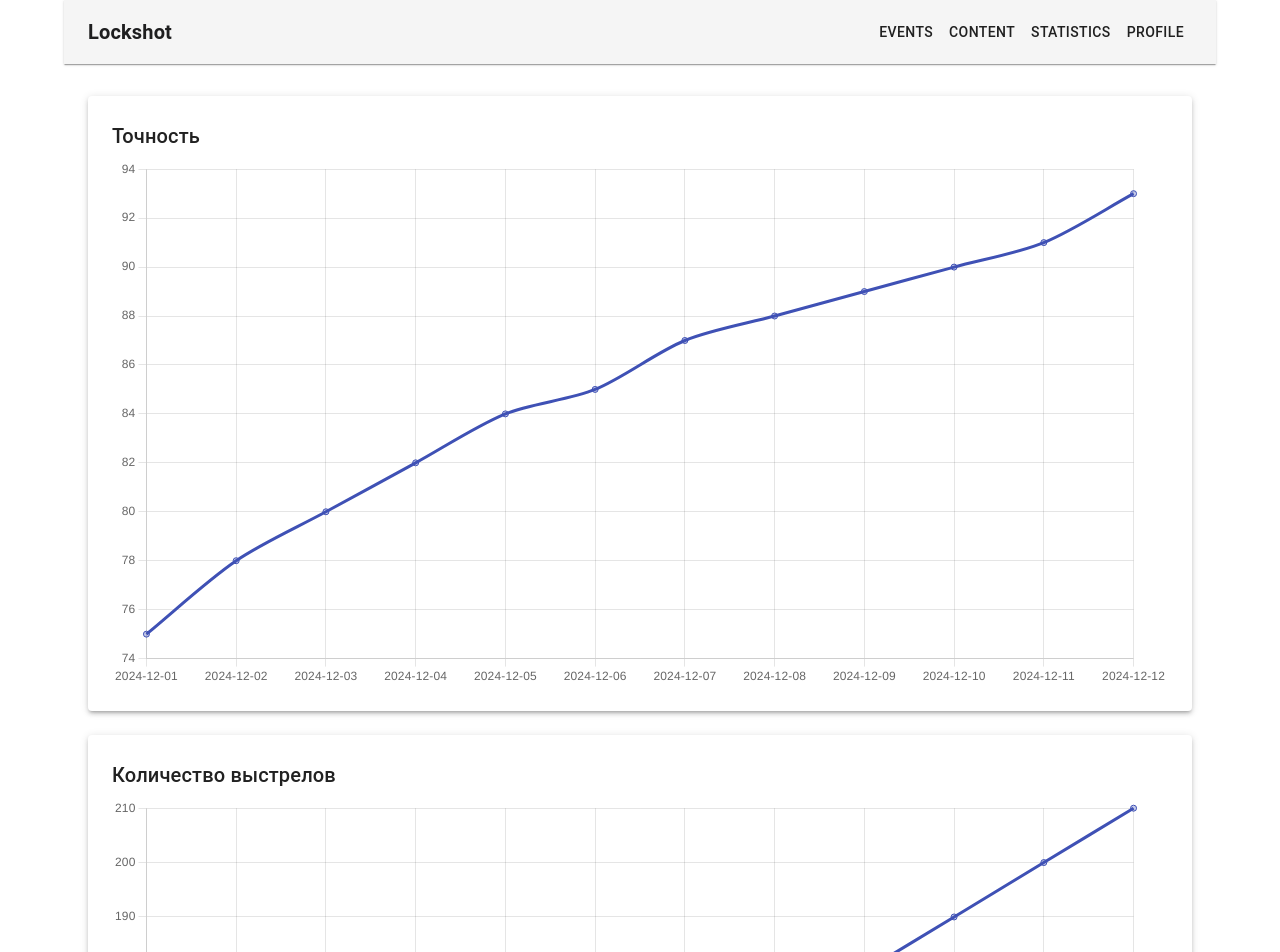
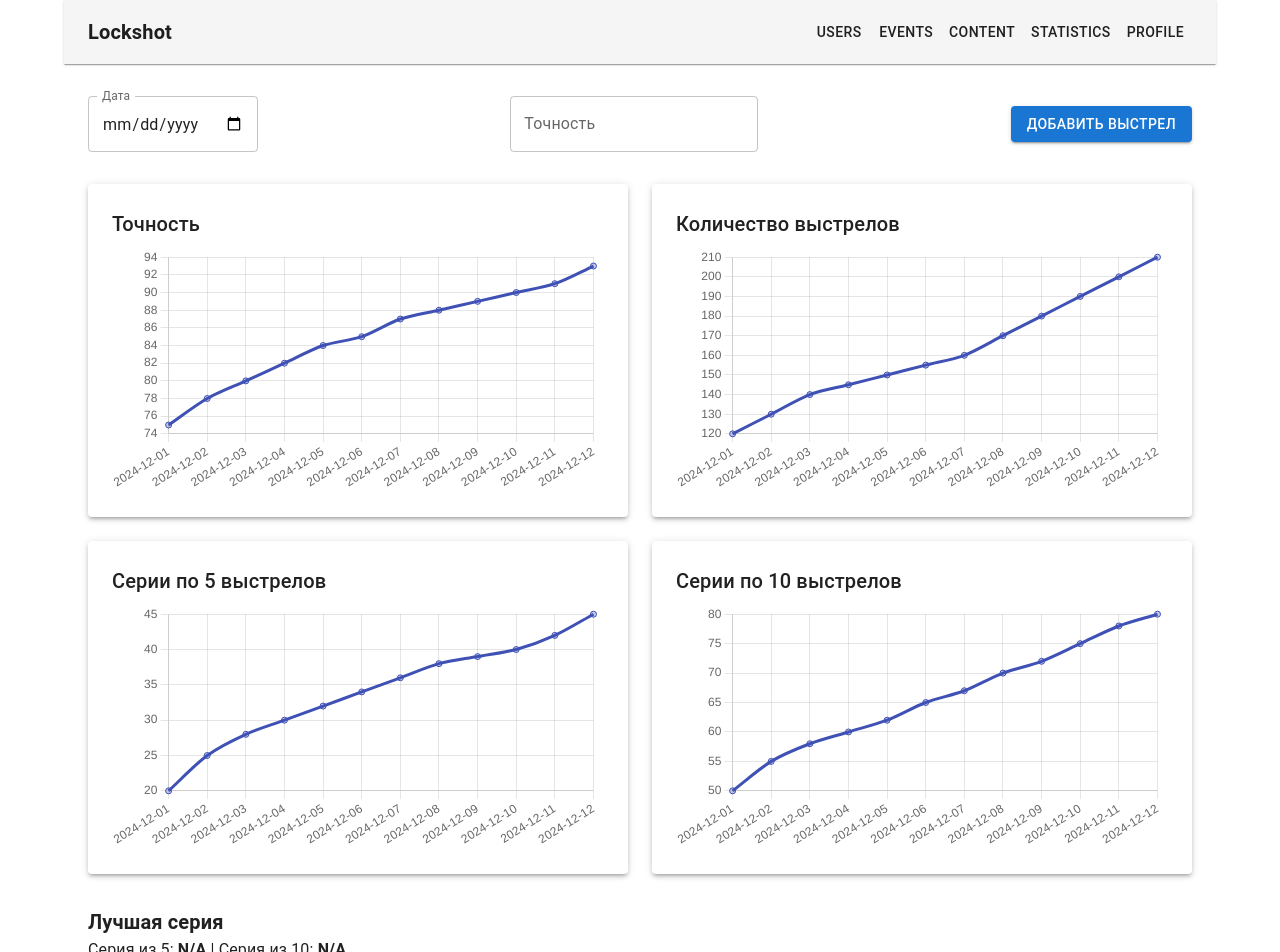
Before and after one commit to KovganAV/lockshot-frontend, a React (Vite) app: page /statistics in a window 1280 px wide. Shown: the top 952 px of the page. Built offline with nearby package versions, Linux system fonts and the light colour scheme.

Commit message:
Add func fir statistics

```diff
--- a/src/App.jsx
+++ b/src/App.jsx
@@ -7,6 +7,7 @@ import ProfilePage from './Pages/ProfilePage/ProfilePage';
 import StatisticsPage from './Pages/StatisticsPage/StatisticsPage';
 import EventsPage from './Pages/EventsPage/EventsPage';
 import ContentPage from './Pages/ContentPage/ContentPage';
+import UsersPage from './Pages/UsersPage/UsersPage'
 
 const App = () => {
   return (
@@ -21,6 +22,7 @@ const App = () => {
           <Route path="/statistics" element ={<StatisticsPage/>} />
           <Route path="/events" element ={<EventsPage/>} />
           <Route path="/content" element ={<ContentPage/>} />
+          <Route path="/users" element ={<UsersPage/>} />
         </Routes>
       </Container>
     </Router>
--- a/src/Pages/ProfilePage/ProfilePage.jsx
+++ b/src/Pages/ProfilePage/ProfilePage.jsx
@@ -81,9 +81,8 @@ const ProfilePage = () => {
   const weaponType = "rifle";
 
   return (
-    <Box sx={{ height: "100vh", display: "flex", flexDirection: "column", backgroundColor: "#f9f9f9"}}>
-      <AuthHeader>
-      </AuthHeader>
+    <Box sx={{ height: "100vh", display: "flex", flexDirection: "column", backgroundColor: "#fff"}}>
+      <AuthHeader />
       <Menu
         anchorEl={anchorEl}
         open={Boolean(anchorEl)}
@@ -93,6 +92,7 @@ const ProfilePage = () => {
           "& .MuiPaper-root": { width: "200px", top: "56px !important", right: "24px" },
         }}
       >
+        <MenuItem onClick={handleMenuClose}>Тема</MenuItem>
         <MenuItem onClick={handleMenuClose}>Настройки</MenuItem>
         <MenuItem onClick={handleMenuClose}>Выход</MenuItem>
       </Menu>
--- a/src/Pages/StatisticsPage/StatisticsPage.jsx
+++ b/src/Pages/StatisticsPage/StatisticsPage.jsx
@@ -1,5 +1,5 @@
 import { useState, useEffect } from "react";
-import { Box, Container, Typography, Paper } from "@mui/material";
+import { Box, Container, Typography, Paper, Button, TextField, Modal } from "@mui/material";
 import { Line } from "react-chartjs-2";
 import AuthHeader from "../../components/AuthHeader/AuthHeader";
 import "chart.js/auto";
@@ -9,6 +9,10 @@ const StatisticsPage = () => {
   const [shotsData, setShotsData] = useState([]);
   const [series5Data, setSeries5Data] = useState([]);
   const [series10Data, setSeries10Data] = useState([]);
+  const [bestSeries, setBestSeries] = useState({ series5: 0, series10: 0 });
+  const [modalOpen, setModalOpen] = useState(false);
+  const [selectedChart, setSelectedChart] = useState(null);
+  const [newShot, setNewShot] = useState({ date: "", value: "" });
 
   useEffect(() => {
     setAccuracyData([
@@ -69,6 +73,16 @@ const StatisticsPage = () => {
     ]);
   }, []);
 
+  const handleAddShot = () => {
+    if (newShot.date && newShot.value) {
+      const updatedData = [
+        ...accuracyData,
+        { date: newShot.date, value: parseInt(newShot.value, 10) },
+      ];
+      setAccuracyData(updatedData);
+      setNewShot({ date: "", value: "" });
+    }
+  };
 
   const chartOptions = {
     responsive: true,
@@ -88,41 +102,82 @@ const StatisticsPage = () => {
     ],
   });
 
+  const handleChartClick = (chartData) => {
+    setSelectedChart(chartData);
+    setModalOpen(true);
+  };
+
   return (
     <>
       <AuthHeader />
       <Container maxWidth="lg" sx={{ marginTop: 4 }}>
-        <Box display="grid" gridTemplateColumns="1fr" gap={3}>
-          <Paper elevation={3} sx={{ padding: 3 }}>
-            <Typography variant="h6" gutterBottom>Точность</Typography>
-            <Line data={generateChartData(accuracyData, "Точность")} options={chartOptions} />
-          </Paper>
-          <Paper elevation={3} sx={{ padding: 3 }}>
-            <Typography variant="h6" gutterBottom>Количество выстрелов</Typography>
-            <Line data={generateChartData(shotsData, "Количество выстрелов")} options={chartOptions} />
-          </Paper>
-          <Paper elevation={3} sx={{ padding: 3 }}>
-            <Typography variant="h6" gutterBottom>Серии по 5 выстрелов</Typography>
-            <Line data={generateChartData(series5Data, "Серии по 5")} options={chartOptions} />
-          </Paper>
-          <Paper elevation={3} sx={{ padding: 3 }}>
-            <Typography variant="h6" gutterBottom>Серии по 10 выстрелов</Typography>
-            <Line data={generateChartData(series10Data, "Серии по 10")} options={chartOptions} />
-          </Paper>
+        <Box display="flex" justifyContent="space-between" alignItems="center" marginBottom={4}>
+          <TextField
+            label="Дата"
+            type="date"
+            value={newShot.date}
+            onChange={(e) => setNewShot({ ...newShot, date: e.target.value })}
+            InputLabelProps={{ shrink: true }}
+            sx={{ marginRight: 2 }}
+          />
+          <TextField
+            label="Точность"
+            type="number"
+            value={newShot.value}
+            onChange={(e) => setNewShot({ ...newShot, value: e.target.value })}
+            sx={{ marginRight: 2 }}
+          />
+          <Button variant="contained" onClick={handleAddShot}>
+            Добавить выстрел
+          </Button>
+        </Box>
+        <Box display="grid" gridTemplateColumns="repeat(2, 1fr)" gap={3}>
+          {[{ title: "Точность", data: accuracyData },
+            { title: "Количество выстрелов", data: shotsData },
+            { title: "Серии по 5 выстрелов", data: series5Data },
+            { title: "Серии по 10 выстрелов", data: series10Data }].map((chart, index) => (
+            <Paper
+              key={index}
+              elevation={3}
+              sx={{ padding: 3, cursor: "pointer" }}
+              onClick={() => handleChartClick(generateChartData(chart.data, chart.title))}
+            >
+              <Typography variant="h6" gutterBottom>
+                {chart.title}
+              </Typography>
+              <Line data={generateChartData(chart.data, chart.title)} options={chartOptions} />
+            </Paper>
+          ))}
         </Box>
         <Box marginTop={4}>
           <Typography variant="h6" fontWeight="bold">Лучшая серия</Typography>
           <Typography>
-            Серия из 5: <b>41</b> | Серия из 10: <b>76</b>
+            Серия из 5: <b>{bestSeries.series5 || "N/A"}</b> | Серия из 10: <b>{bestSeries.series10 || "N/A"}</b>
           </Typography>
         </Box>
       </Container>
+
+      <Modal open={modalOpen} onClose={() => setModalOpen(false)}>
+        <Box
+          sx={{
+            position: "absolute",
+            top: "50%",
+            left: "50%",
+            transform: "translate(-50%, -50%)",
+            width: "80%",
+            bgcolor: "background.paper",
+            boxShadow: 24,
+            p: 4,
+          }}
+        >
+          {selectedChart && <Line data={selectedChart} options={chartOptions} />}
+        </Box>
+      </Modal>
     </>
   );
 };
 
 export default StatisticsPage;
-
 
 /*
 import { useState, useEffect } from "react";
--- /dev/null
+++ b/src/Pages/UsersPage/UsersPage.jsx
@@ -0,0 +1,11 @@
+import AuthHeader from "../../components/AuthHeader/AuthHeader";
+
+const UsersPage = () => {
+return (
+    <>
+      <AuthHeader />
+    </>
+  );
+};
+
+export default UsersPage;
--- a/src/components/AuthHeader/AuthHeader.jsx
+++ b/src/components/AuthHeader/AuthHeader.jsx
@@ -11,6 +11,9 @@ const HeaderAuthorized = () => {
           </Typography>
         </Link>
         <Box>
+          <Button color="inherit" component={Link} to="/users">
+            Users
+          </Button>
           <Button color="inherit" component={Link} to="/events">
             Events
           </Button>
```
